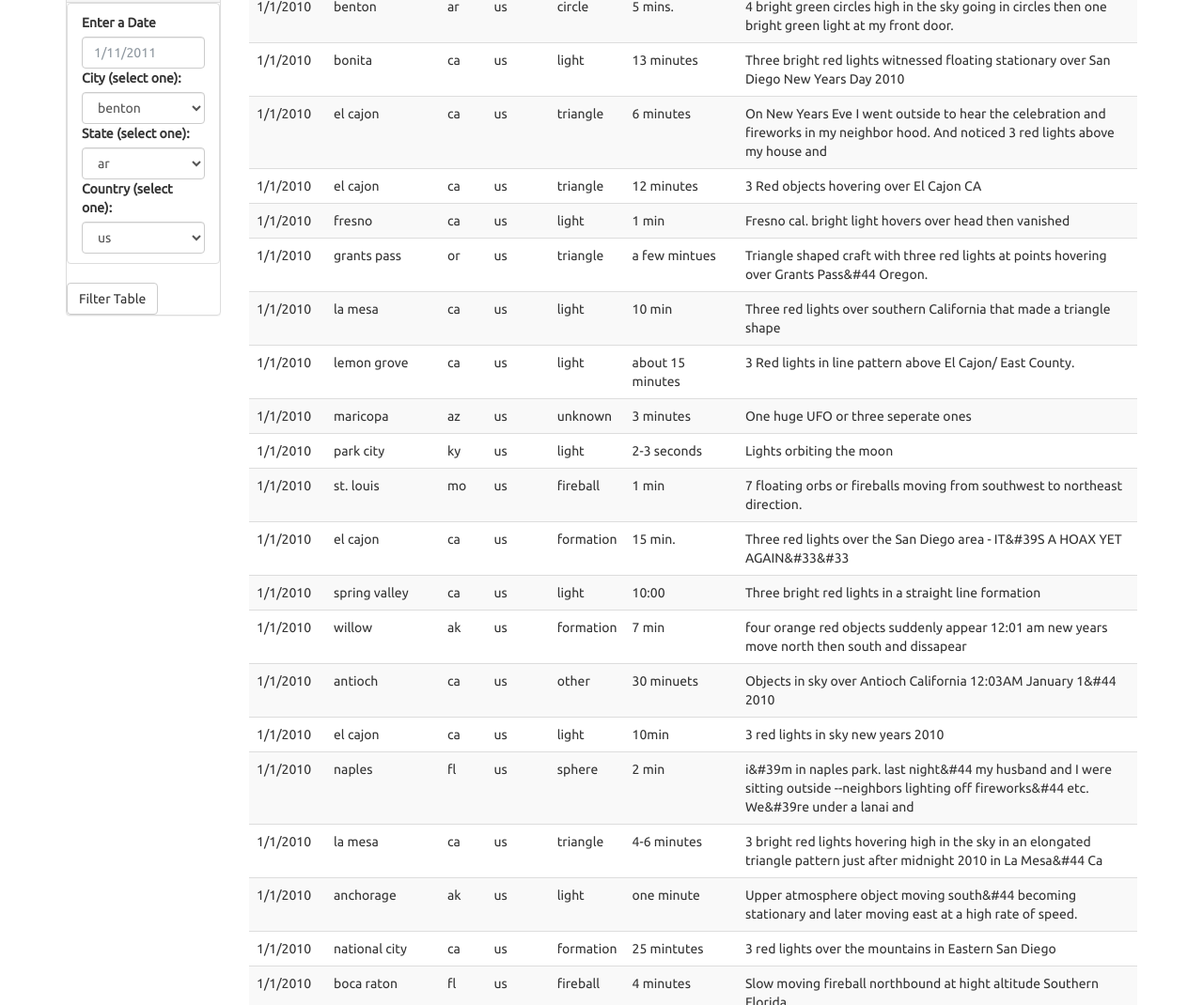
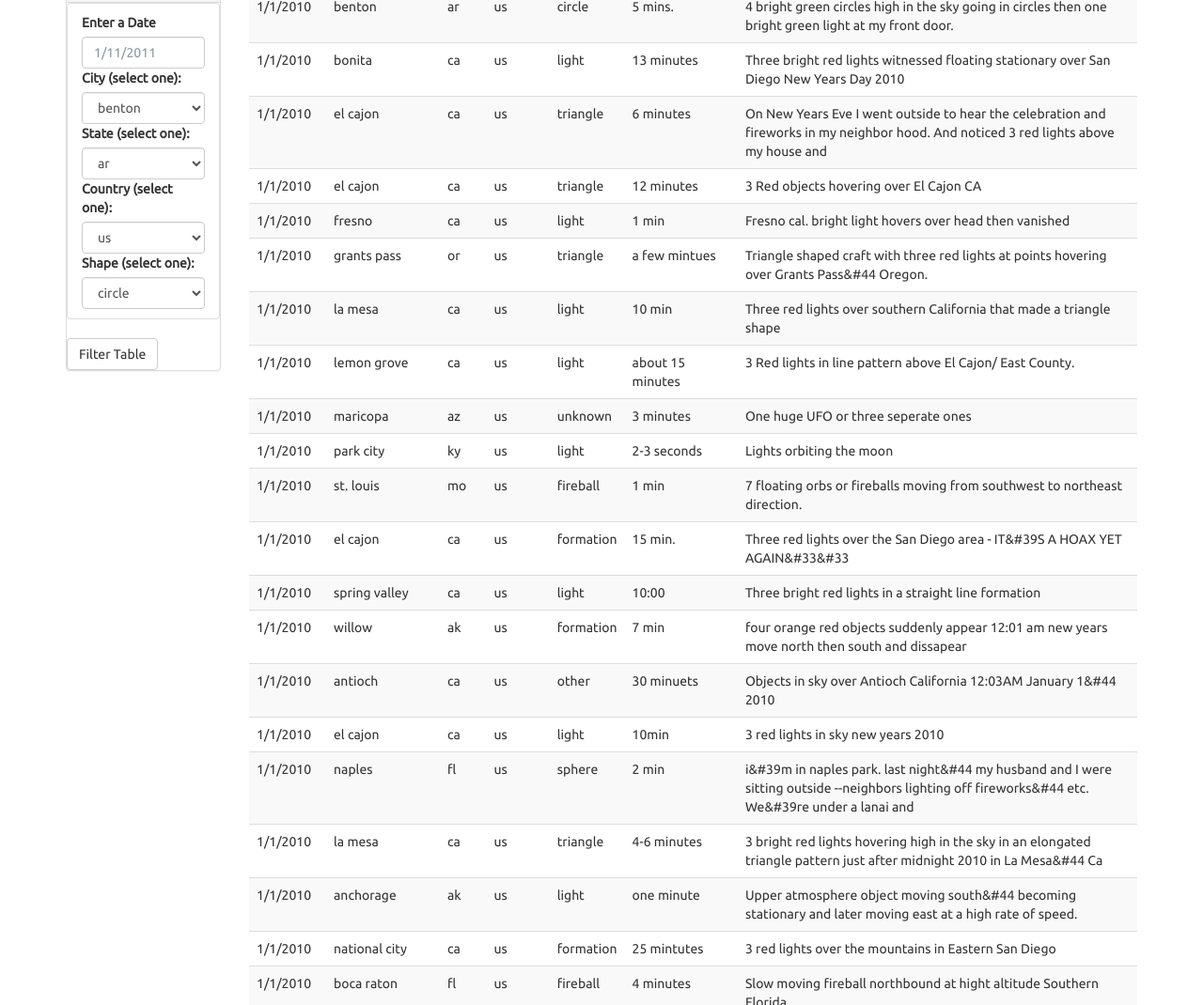
Before and after one commit to kdevanath/javascript-challenge, a plain HTML site: page UFO-level-2/index.html in a window 1280 px wide. Shown: the part 711-1781 px from the top of the page at 94% size. Drawn offline with nearby package versions, Linux system fonts and the light colour scheme.

Commit message:
added more search options

```diff
--- a/UFO-level-2/index.html
+++ b/UFO-level-2/index.html
@@ -44,6 +44,8 @@
                         <select class="form-control" id="state"></select>
                         <label for="country">Country (select one):</label>
                         <select class="form-control" id="country"></select>
+                        <label for="shape">Shape (select one):</label>
+                        <select class="form-control" id="shape"></select>
                       </li>
                     </ul>
                   </div>
--- a/UFO-level-2/static/js/app.js
+++ b/UFO-level-2/static/js/app.js
@@ -5,10 +5,11 @@ var tableData = data;
 // YOUR CODE HERE!
 
 function updateStateDropdown() {
-
+// get  unique states and add options with value and text to drop down
     var states = tableData.map(states => {
         return states.state;
     });
+    //using set to get unique states
     var uniqueSet = new Set(states);
     states = [...uniqueSet];
     console.log(states);
@@ -29,8 +30,34 @@ function updateStateDropdown() {
     });
 }
 
+function updateShapeDropdown() {
+    // get  unique states and add options with value and text to drop down
+        var shapes = tableData.map(shapes => {
+            return shapes.shape;
+        });
+        //using set to get unique states
+        var uniqueSet = new Set(shapes);
+        shapes = [...uniqueSet];
+        console.log(shapes);
+
+        var shapesDropdown = d3.select("#shape");
+        var options = shapesDropdown.selectAll("option")
+                .data(shapes)
+                .enter()
+                .append("option");
+
+                shapes.forEach(cntry => {
+                options.text(function(d) {
+                    return d;
+                })
+                .attr("value", function(d) {
+                    return d;
+                });
+        });
+    }
+
 function updateCountryDropdown() {
-
+// get  unique countries and add options with value and text to drop down
     var countries = tableData.map(country => {
         return country.country;
     });
@@ -54,7 +81,7 @@ function updateCountryDropdown() {
 }
 
 function updateCityDropdown() {
-
+    // get the unique cities and add options to drop down
     var cities = tableData.map(city => {
         return city.city;
     });
@@ -76,7 +103,7 @@ function updateCityDropdown() {
         //selectList.append("<option>" + city.city + "</option>");
     });
 }
-
+//Update the table from data
 function updateTable(ufoTable) {
 
     var tbody = d3.select("tbody");
@@ -97,6 +124,7 @@ updateTable(tableData);
 updateCityDropdown();
 updateCountryDropdown();
 updateStateDropdown();
+updateShapeDropdown();
 
 var filterButton = d3.select("#filter-btn");
 
@@ -142,4 +170,10 @@ function runEnter() {
 
     updateTable(filteredData);
 
+    d3.select('#country option:checked').property('checked',false);
+    d3.select('#city option:checked').property('checked',false)
+    d3.select('#state option:checked').property('checked',false)
+
+    console.log(d3.select('#state option:checked').property('selected'));
+
 }
```
